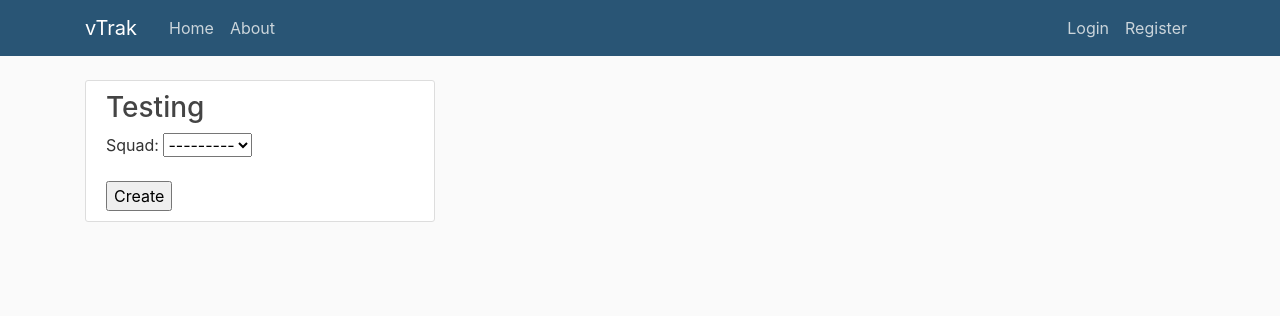
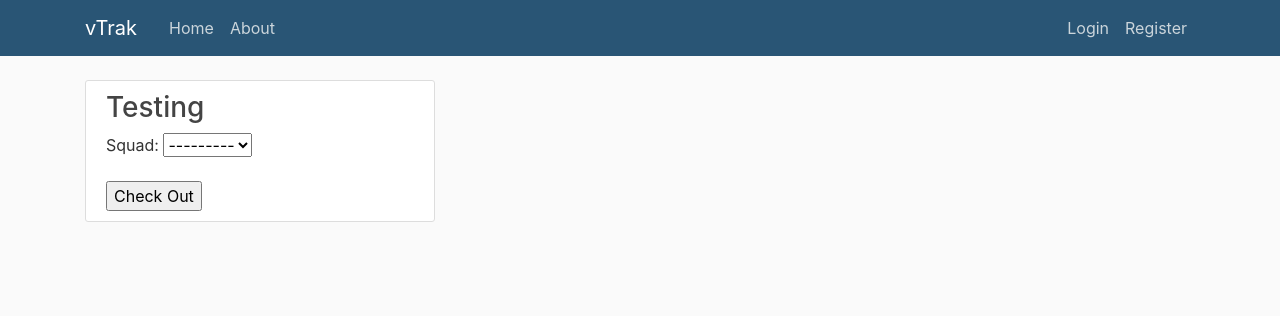
Before and after one commit to tdhillon-552/vTrakproj, a Django app: page /about in a window 1280 px wide. Shown: the top 316 px of the page. Run offline with Django 3.2, Linux system fonts and the light colour scheme; data comes from the database, SQL or seed files in the repository; some libraries are stand-ins or nearby versions.

Commit message:
fixed git issues......

```diff
--- a/vTrak/templates/vTrak/about.html
+++ b/vTrak/templates/vTrak/about.html
@@ -8,7 +8,7 @@
                         <form action="" method="post">{% csrf_token %}
                         {% csrf_token %}
                         {{ form.as_p }}
-                         <input type="submit" value="Create" />
+                         <input type="submit" value="Check Out" />
                         </form>
 
                     </ul>
```
